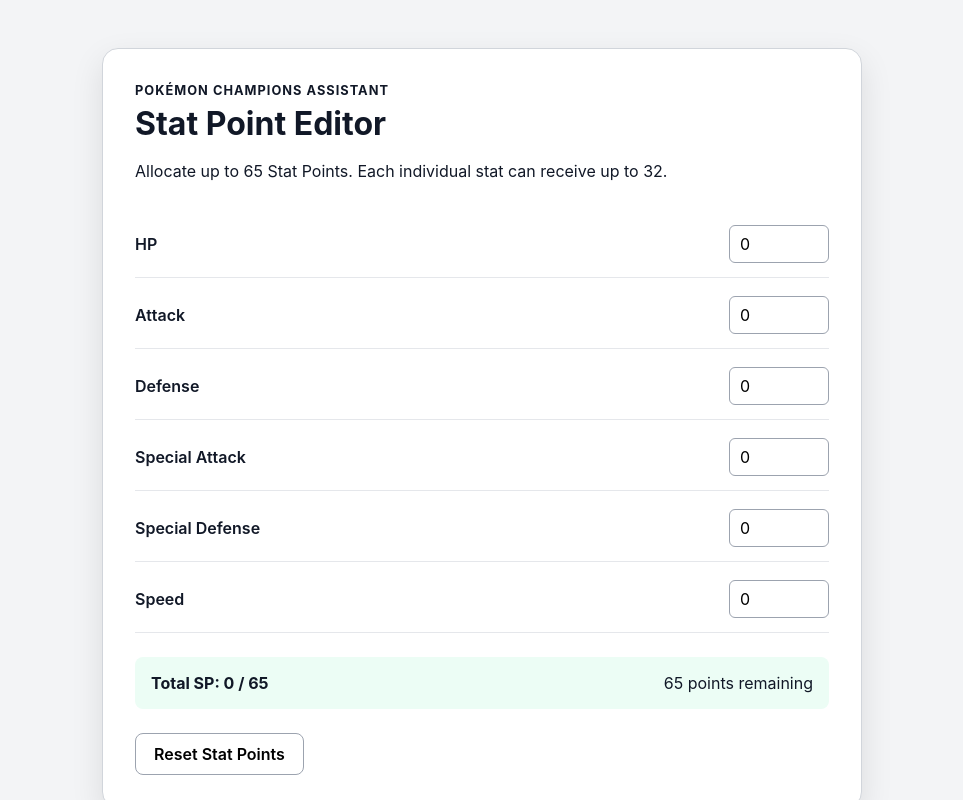
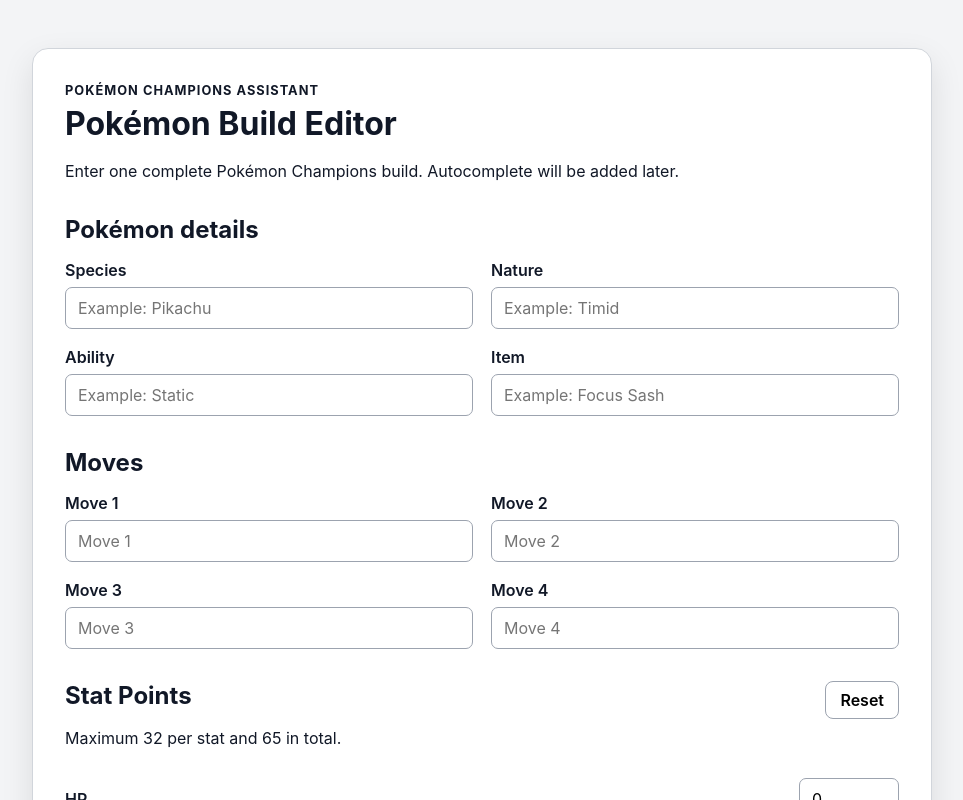
Before and after one commit to yehonatan-valani/pokemon-champions-assistant, a React (Vite) app: page / in a window 1280 px wide. Shown: the top 800 px of the page, without its empty margins (158-1121 px from the left). Built offline with nearby package versions, Linux system fonts and the light colour scheme.

Commit message:
Add complete Champions Pokemon build editor

```diff
--- a/src/App.css
+++ b/src/App.css
@@ -1,9 +1,9 @@
 .app {
-  width: min(760px, calc(100% - 32px));
+  width: min(900px, calc(100% - 32px));
   margin: 48px auto;
 }
 
-.stat-editor {
+.pokemon-build-editor {
   padding: 32px;
   border: 1px solid #d1d5db;
   border-radius: 16px;
@@ -12,7 +12,7 @@
 }
 
 .editor-header {
-  margin-bottom: 28px;
+  margin-bottom: 32px;
 }
 
 .editor-header h1 {
@@ -20,7 +20,8 @@
   font-size: 2rem;
 }
 
-.editor-header p {
+.editor-header p,
+.section-heading p {
   line-height: 1.5;
 }
 
@@ -30,6 +31,56 @@
   font-weight: 700;
   letter-spacing: 0.08em;
   text-transform: uppercase;
+}
+
+.form-section,
+.stat-points-section {
+  margin-top: 32px;
+}
+
+.form-section h2,
+.stat-points-section h2 {
+  margin: 0 0 16px;
+}
+
+.form-grid {
+  display: grid;
+  grid-template-columns: repeat(2, minmax(0, 1fr));
+  gap: 18px;
+}
+
+.form-field {
+  display: grid;
+  gap: 7px;
+}
+
+.form-field span {
+  font-weight: 600;
+}
+
+.form-field input,
+.stat-row input {
+  padding: 10px 12px;
+  border: 1px solid #9ca3af;
+  border-radius: 7px;
+  font: inherit;
+}
+
+.section-heading {
+  display: flex;
+  align-items: start;
+  justify-content: space-between;
+  gap: 20px;
+  margin-bottom: 16px;
+}
+
+.section-heading h2,
+.section-heading p {
+  margin-top: 0;
+}
+
+.section-heading p {
+  margin-bottom: 0;
 }
 
 .stat-list {
@@ -42,7 +93,7 @@
   align-items: center;
   justify-content: space-between;
   gap: 24px;
-  padding: 14px 0;
+  padding: 12px 0;
   border-bottom: 1px solid #e5e7eb;
 }
 
@@ -52,27 +103,30 @@
 
 .stat-row input {
   width: 100px;
-  padding: 8px 10px;
-  border: 1px solid #9ca3af;
-  border-radius: 6px;
-  font: inherit;
 }
 
-.total-panel {
+.total-panel,
+.build-status {
   display: flex;
   justify-content: space-between;
   gap: 16px;
-  margin: 24px 0;
+  margin-top: 20px;
   padding: 16px;
   border-radius: 8px;
 }
 
-.total-panel-valid {
+.total-panel-valid,
+.build-status-valid {
   background: #ecfdf5;
 }
 
-.total-panel-error {
+.total-panel-error,
+.build-status-incomplete {
   background: #fef2f2;
+}
+
+.editor-actions {
+  margin-top: 24px;
 }
 
 button {
@@ -89,11 +143,20 @@
   background: #f3f4f6;
 }
 
-@media (max-width: 520px) {
-  .stat-editor {
+.secondary-button {
+  padding: 8px 14px;
+}
+
+@media (max-width: 650px) {
+  .pokemon-build-editor {
     padding: 20px;
   }
 
+  .form-grid {
+    grid-template-columns: 1fr;
+  }
+
+  .section-heading,
   .total-panel {
     flex-direction: column;
   }
--- a/src/App.tsx
+++ b/src/App.tsx
@@ -1,10 +1,10 @@
-import StatPointEditor from './components/StatPointEditor';
+import PokemonBuildEditor from './components/PokemonBuildEditor';
 import './App.css';
 
 function App() {
   return (
     <main className="app">
-      <StatPointEditor />
+      <PokemonBuildEditor />
     </main>
   );
 }
--- /dev/null
+++ b/src/components/PokemonBuildEditor.tsx
@@ -0,0 +1,173 @@
+import { useState } from 'react';
+
+import {
+  createEmptyPokemonBuild,
+  isPokemonBuildComplete,
+  type ChampionsPokemonBuild,
+} from '../domain/pokemonBuild';
+import StatPointEditor from './StatPointEditor';
+
+type TextField = 'species' | 'nature' | 'ability' | 'item';
+type MoveIndex = 0 | 1 | 2 | 3;
+
+function PokemonBuildEditor() {
+  const [build, setBuild] = useState<ChampionsPokemonBuild>(
+    createEmptyPokemonBuild,
+  );
+
+  const isComplete = isPokemonBuildComplete(build);
+
+  function updateTextField(field: TextField, value: string) {
+    setBuild((currentBuild) => ({
+      ...currentBuild,
+      [field]: value,
+    }));
+  }
+
+  function updateMove(index: MoveIndex, value: string) {
+    setBuild((currentBuild) => {
+      const nextMoves = [...currentBuild.moves] as [
+        string,
+        string,
+        string,
+        string,
+      ];
+
+      nextMoves[index] = value;
+
+      return {
+        ...currentBuild,
+        moves: nextMoves,
+      };
+    });
+  }
+
+  function resetBuild() {
+    setBuild(createEmptyPokemonBuild());
+  }
+
+  return (
+    <section className="pokemon-build-editor">
+      <header className="editor-header">
+        <p className="eyebrow">
+          Pokémon Champions Assistant
+        </p>
+
+        <h1>Pokémon Build Editor</h1>
+
+        <p>
+          Enter one complete Pokémon Champions build.
+          Autocomplete will be added later.
+        </p>
+      </header>
+
+      <section className="form-section">
+        <h2>Pokémon details</h2>
+
+        <div className="form-grid">
+          <label className="form-field">
+            <span>Species</span>
+            <input
+              type="text"
+              value={build.species}
+              placeholder="Example: Pikachu"
+              onChange={(event) =>
+                updateTextField('species', event.target.value)
+              }
+            />
+          </label>
+
+          <label className="form-field">
+            <span>Nature</span>
+            <input
+              type="text"
+              value={build.nature}
+              placeholder="Example: Timid"
+              onChange={(event) =>
+                updateTextField('nature', event.target.value)
+              }
+            />
+          </label>
+
+          <label className="form-field">
+            <span>Ability</span>
+            <input
+              type="text"
+              value={build.ability}
+              placeholder="Example: Static"
+              onChange={(event) =>
+                updateTextField('ability', event.target.value)
+              }
+            />
+          </label>
+
+          <label className="form-field">
+            <span>Item</span>
+            <input
+              type="text"
+              value={build.item}
+              placeholder="Example: Focus Sash"
+              onChange={(event) =>
+                updateTextField('item', event.target.value)
+              }
+            />
+          </label>
+        </div>
+      </section>
+
+      <section className="form-section">
+        <h2>Moves</h2>
+
+        <div className="form-grid">
+          {build.moves.map((move, index) => (
+            <label className="form-field" key={index}>
+              <span>Move {index + 1}</span>
+
+              <input
+                type="text"
+                value={move}
+                placeholder={`Move ${index + 1}`}
+                onChange={(event) =>
+                  updateMove(
+                    index as MoveIndex,
+                    event.target.value,
+                  )
+                }
+              />
+            </label>
+          ))}
+        </div>
+      </section>
+
+      <StatPointEditor
+        value={build.statPoints}
+        onChange={(nextStatPoints) =>
+          setBuild((currentBuild) => ({
+            ...currentBuild,
+            statPoints: nextStatPoints,
+          }))
+        }
+      />
+
+      <div
+        className={
+          isComplete
+            ? 'build-status build-status-valid'
+            : 'build-status build-status-incomplete'
+        }
+      >
+        {isComplete
+          ? 'Build is complete and valid.'
+          : 'Complete the required fields and use a legal SP allocation.'}
+      </div>
+
+      <div className="editor-actions">
+        <button type="button" onClick={resetBuild}>
+          Reset entire build
+        </button>
+      </div>
+    </section>
+  );
+}
+
+export default PokemonBuildEditor;
--- a/src/components/StatPointEditor.tsx
+++ b/src/components/StatPointEditor.tsx
@@ -1,5 +1,3 @@
-import { useState } from 'react';
-
 import {
   EMPTY_STAT_POINTS,
   MAX_SP_PER_STAT,
@@ -12,44 +10,51 @@
   type StatPoints,
 } from '../domain/statPoints';
 
-function StatPointEditor() {
-  const [stats, setStats] = useState<StatPoints>({
-    ...EMPTY_STAT_POINTS,
-  });
+interface StatPointEditorProps {
+  value: StatPoints;
+  onChange: (nextValue: StatPoints) => void;
+}
 
-  const total = getTotalStatPoints(stats);
+function StatPointEditor({
+  value,
+  onChange,
+}: StatPointEditorProps) {
+  const total = getTotalStatPoints(value);
   const pointsRemaining = MAX_TOTAL_SP - total;
   const isOverLimit = total > MAX_TOTAL_SP;
 
-  function updateStat(stat: StatKey, value: number) {
-    const safeValue = clampStatPoint(value);
-
-    setStats((currentStats) => ({
-      ...currentStats,
-      [stat]: safeValue,
-    }));
+  function updateStat(stat: StatKey, newValue: number) {
+    onChange({
+      ...value,
+      [stat]: clampStatPoint(newValue),
+    });
   }
 
   function resetStats() {
-    setStats({
+    onChange({
       ...EMPTY_STAT_POINTS,
     });
   }
 
   return (
-    <section className="stat-editor">
-      <header className="editor-header">
-        <p className="eyebrow">
-          Pokémon Champions Assistant
-        </p>
+    <section className="stat-points-section">
+      <div className="section-heading">
+        <div>
+          <h2>Stat Points</h2>
+          <p>
+            Maximum {MAX_SP_PER_STAT} per stat and{' '}
+            {MAX_TOTAL_SP} in total.
+          </p>
+        </div>
 
-        <h1>Stat Point Editor</h1>
-
-        <p>
-          Allocate up to {MAX_TOTAL_SP} Stat Points. Each
-          individual stat can receive up to {MAX_SP_PER_STAT}.
-        </p>
-      </header>
+        <button
+          className="secondary-button"
+          type="button"
+          onClick={resetStats}
+        >
+          Reset
+        </button>
+      </div>
 
       <div className="stat-list">
         {STAT_KEYS.map((stat) => (
@@ -60,7 +65,7 @@
               type="number"
               min={0}
               max={MAX_SP_PER_STAT}
-              value={stats[stat]}
+              value={value[stat]}
               onChange={(event) =>
                 updateStat(stat, Number(event.target.value))
               }
@@ -86,10 +91,6 @@
             : `${pointsRemaining} points remaining`}
         </span>
       </div>
-
-      <button type="button" onClick={resetStats}>
-        Reset Stat Points
-      </button>
     </section>
   );
 }
--- /dev/null
+++ b/src/domain/pokemonBuild.ts
@@ -0,0 +1,48 @@
+import {
+  EMPTY_STAT_POINTS,
+  isValidStatPoints,
+  type StatPoints,
+} from './statPoints';
+
+export type MoveList = [string, string, string, string];
+
+export interface ChampionsPokemonBuild {
+  species: string;
+  nature: string;
+  ability: string;
+  item: string;
+  moves: MoveList;
+  statPoints: StatPoints;
+}
+
+export function createEmptyPokemonBuild(): ChampionsPokemonBuild {
+  return {
+    species: '',
+    nature: '',
+    ability: '',
+    item: '',
+    moves: ['', '', '', ''],
+    statPoints: {
+      ...EMPTY_STAT_POINTS,
+    },
+  };
+}
+
+export function isPokemonBuildComplete(
+  build: ChampionsPokemonBuild,
+): boolean {
+  const hasRequiredTextFields =
+    build.species.trim().length > 0 &&
+    build.nature.trim().length > 0 &&
+    build.ability.trim().length > 0;
+
+  const hasFourMoves = build.moves.every(
+    (move) => move.trim().length > 0,
+  );
+
+  return (
+    hasRequiredTextFields &&
+    hasFourMoves &&
+    isValidStatPoints(build.statPoints)
+  );
+}
```
Also changed, not shown: 1 other file (tests, documents, lock files or other folders).
